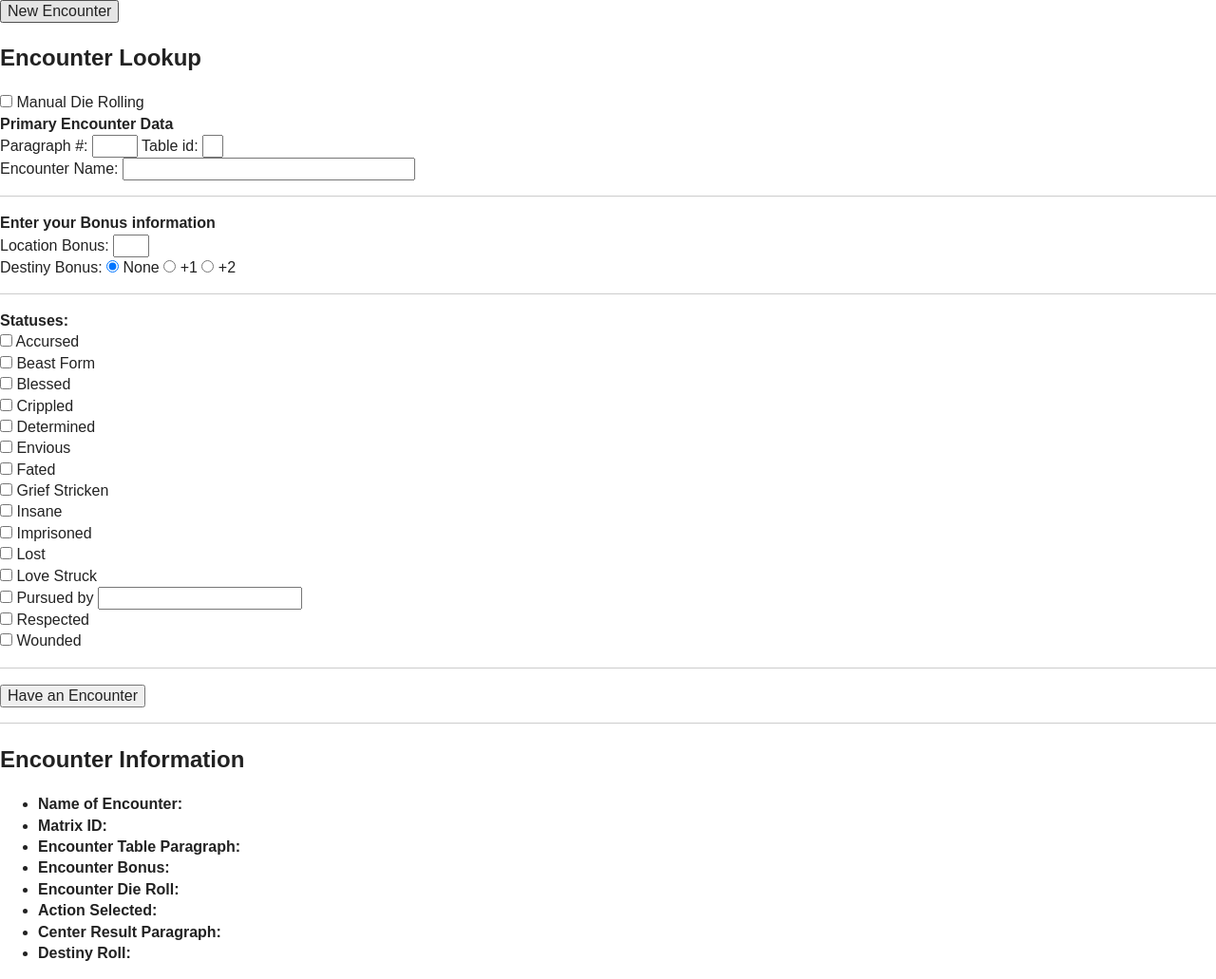
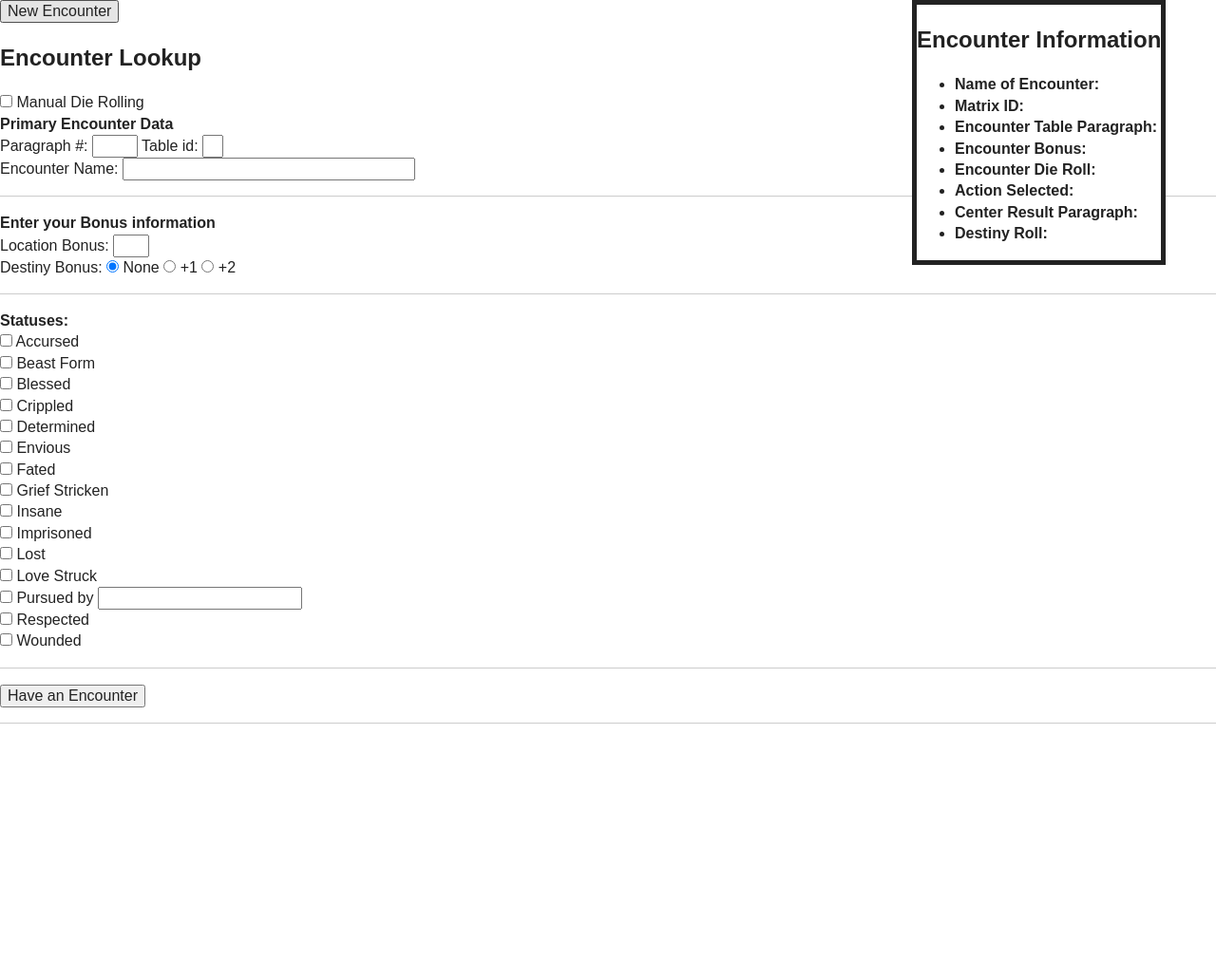
Before and after one commit to joycem137/AutoTOAN, a PHP site: page / in a window 1280 px wide. Shown: the whole page at 95% size. After the commit the page ends 762 px from the top, so only its background shows below. Run offline with PHP 8.4, Linux system fonts and the light colour scheme; some libraries are stand-ins or nearby versions.

Commit message:
Improved look and feel a little.

```diff
--- a/public/css/style.css
+++ b/public/css/style.css
@@ -270,6 +270,17 @@ td { vertical-align: top; }
     width: 14px;
 }
 
+#infoSidebar {
+    position: absolute;
+    top: 0px;
+    left: 75%;
+    background: white;
+    border: 5px solid;
+}
+
+#paragraphInputFromUser {
+    width: 65%
+}
 
 
 
```
